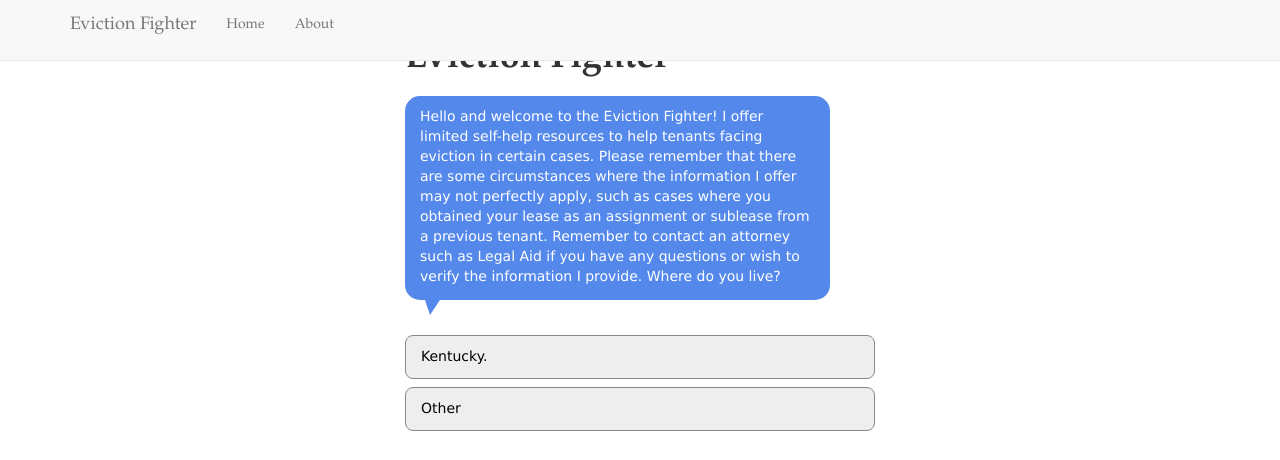
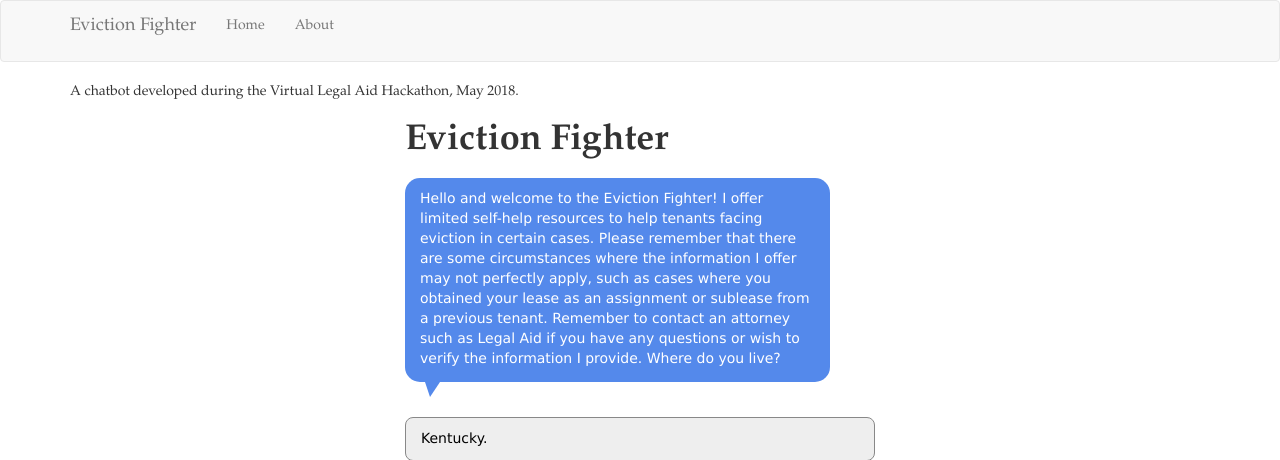
Before and after one commit to EstiShay/eviction-fighter, a Flask app: page / in a window 1280 px wide. Shown: the top 460 px of the page. Run offline with Flask 2, Linux system fonts and the light colour scheme; some libraries are stand-ins or nearby versions.

Commit message:
fixed issue with navbar overlapping content

```diff
--- a/templates/about.html
+++ b/templates/about.html
@@ -1,7 +1,7 @@
 {% extends "base.html" %}
 {% block content %}
 
-<p class="lead">Even when the law protects you, those protections usually do you little good if you are unaware of their existence. Even after reading the lease, you may be unaware of when your rights supersede or even contradict the terms in that document. And when the vast majority of tenants facing eviction lack legal representation, it is absolutely essential to at least have an accessible way to learn your rights. That knowledge could save you from being homeless tonight.</p>
+<p>Even when the law protects you, those protections usually do you little good if you are unaware of their existence. Even after reading the lease, you may be unaware of when your rights supersede or even contradict the terms in that document. And when the vast majority of tenants facing eviction lack legal representation, it is absolutely essential to at least have an accessible way to learn your rights. That knowledge could save you from being homeless tonight.</p>
 <p>The Eviction Fighter is intended to help tenants and attorneys who serve them fight unlawful evictions. It helps users drill down on and understand the legal issues facing them.</p>
 
 <h3>There is a Disconnect Between Law and Need in Evictions</h3>
--- a/templates/base.html
+++ b/templates/base.html
@@ -17,7 +17,7 @@
         	<script src="//code.jquery.com/ui/1.11.1/jquery-ui.js"></script>
         <link rel="stylesheet" href="https://maxcdn.bootstrapcdn.com/bootstrap/3.3.7/css/bootstrap.min.css" integrity="sha384-BVYiiSIFeK1dGmJRAkycuHAHRg32OmUcww7on3RYdg4Va+PmSTsz/K68vbdEjh4u" crossorigin="anonymous">
 
-        <link type="text/css" rel="stylesheet" href="../styles/styles.css"/>
+        <link type="text/css" rel="stylesheet" href="{{ url_for('static', filename='style.css') }}"/>
   </head>
 
   <body BGCOLOR="#ffffff" BACKGROUND="" MARGINWIDTH="0" MARGINHEIGHT="0" onLoad="startAT('1');">
@@ -264,7 +264,7 @@
     </style>
 
     <!-- Navbar -->
-    <nav id="menu" class="navbar navbar-default navbar-fixed-top">
+    <nav id="menu" class="navbar navbar-default">
       <div class="container">
         <div class="navbar-header">
           <p class="navbar-brand">Eviction Fighter</p>
--- a/templates/index.html
+++ b/templates/index.html
@@ -1,7 +1,7 @@
 {% extends "base.html" %}
 {% block content %}
 
-<p>A chatbot developed during the Virtual Legal Aid Hackathon, May 2018.</p>
+<p id="leadin">A chatbot developed during the Virtual Legal Aid Hackathon, May 2018.</p>
 
 
 <FORM name="FORM" id="FORM"><div id="conversation" style="margin:15px auto 0 auto;padding:0 15px;max-width:500px"> <h1><b>Eviction Fighter</b></h1>
```
